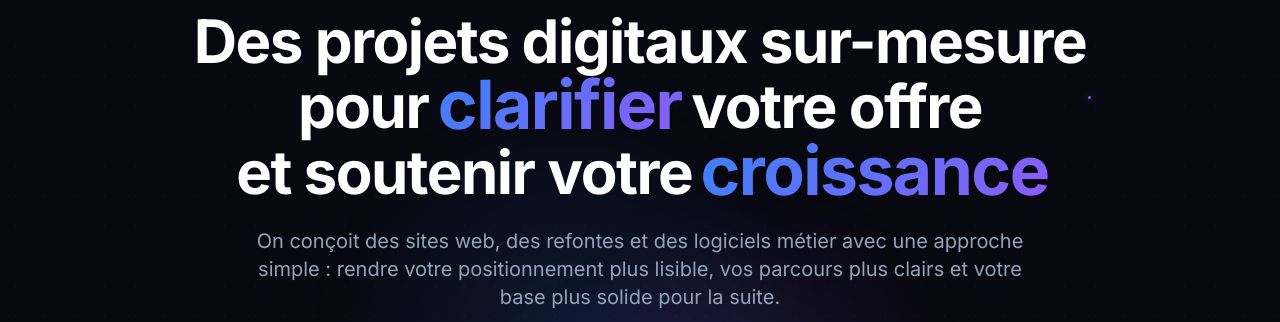
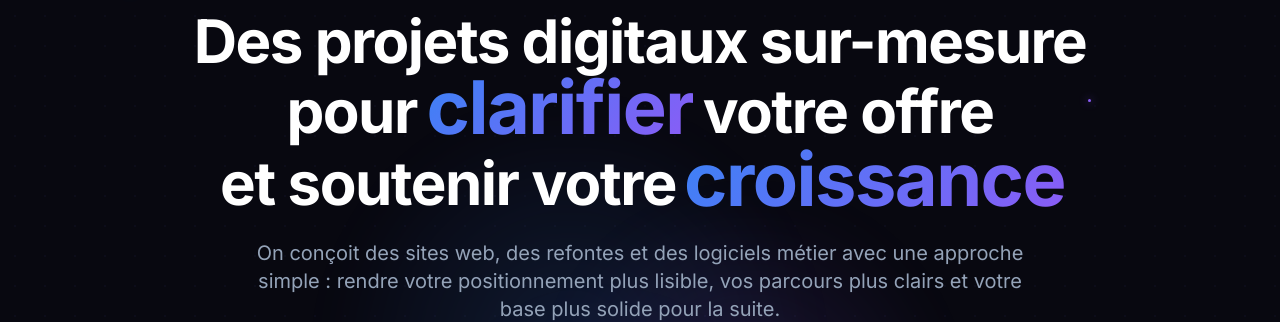
Before and after one commit to Kleas17/axora-temp-vitrine, a Next.js app: page / in a window 1280 px wide. Shown: the part 179-501 px from the top of the page. Built offline with nearby package versions, Linux system fonts and the light colour scheme; no server answers.

Commit message:
style: increase gradient hero words font size to 1.2em

```diff
--- a/src/app/globals.css
+++ b/src/app/globals.css
@@ -69,7 +69,7 @@ body {
   -webkit-text-fill-color: transparent;
   background-clip: text;
   display: inline-block;
-  font-size: 1.1em;
+  font-size: 1.2em;
   animation: text-breathe 5s ease-in-out infinite;
 }
 
```
